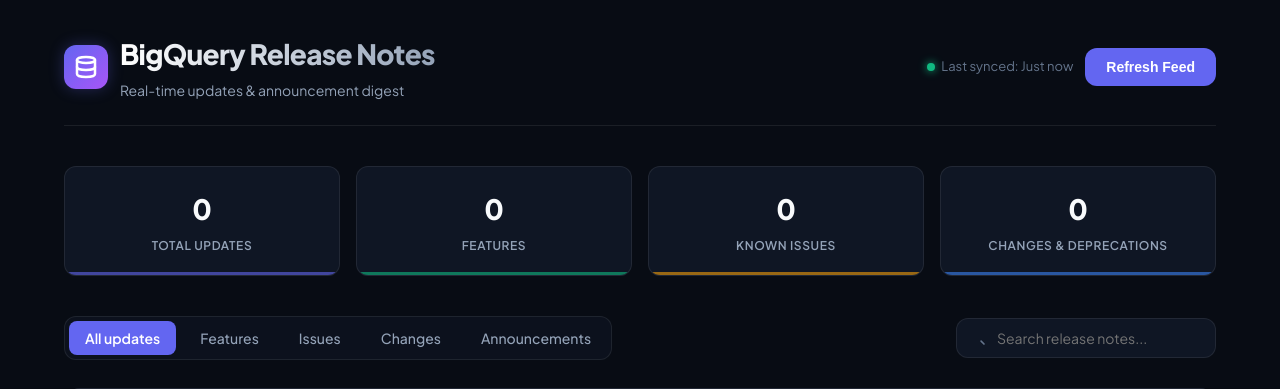
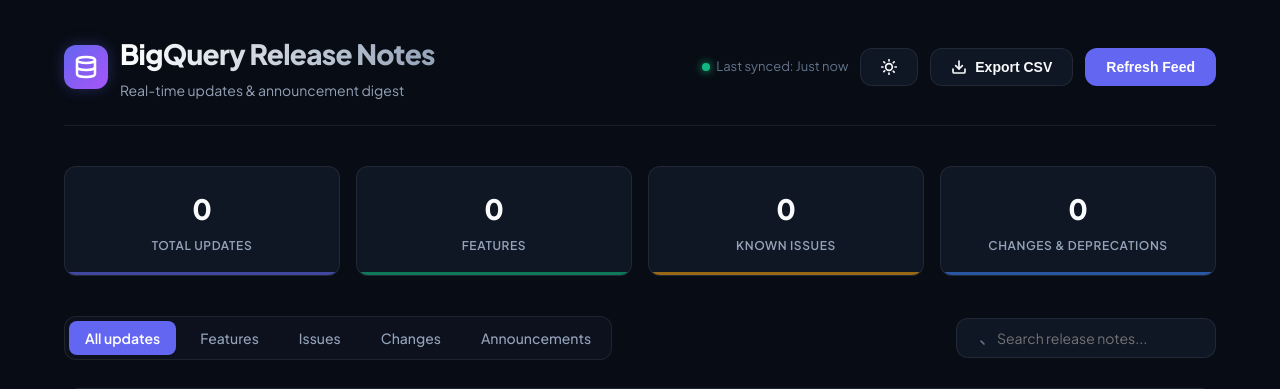
Before and after one commit to SumitTade74/antigravity-event-talks-app, a Flask app: page / in a window 1280 px wide. Shown: the top 389 px of the page. Run offline with Flask 3, Linux system fonts and the light colour scheme; data that the repository does not hold is empty.

Commit message:
Implement Light mode toggle, Copy to Clipboard card buttons, and CSV export functionality

```diff
--- a/static/css/style.css
+++ b/static/css/style.css
@@ -45,6 +45,48 @@
     --transition-fast: 0.15s ease;
     --transition-normal: 0.25s cubic-bezier(0.4, 0, 0.2, 1);
 }
+
+body.light-mode {
+    --bg-main: #f8fafc;
+    --bg-surface: #ffffff;
+    --bg-surface-hover: #f1f5f9;
+    --border-color: rgba(0, 0, 0, 0.08);
+    --border-color-active: rgba(99, 102, 241, 0.5);
+
+    --text-primary: #0f172a;
+    --text-secondary: #475569;
+    --text-muted: #64748b;
+
+    --primary: #4f46e5;
+    --primary-glow: rgba(79, 70, 229, 0.1);
+    --primary-hover: #3730a3;
+
+    --color-feature-bg: rgba(16, 185, 129, 0.15);
+    --color-issue-bg: rgba(245, 158, 11, 0.15);
+    --color-change-bg: rgba(59, 130, 246, 0.15);
+    --color-breaking-bg: rgba(239, 68, 68, 0.15);
+    --color-announcement-bg: rgba(139, 92, 246, 0.15);
+    --color-general-bg: rgba(107, 114, 128, 0.15);
+
+    --shadow-md: 0 4px 6px -1px rgba(0, 0, 0, 0.05), 0 2px 4px -1px rgba(0, 0, 0, 0.03);
+    --shadow-lg: 0 10px 15px -3px rgba(0, 0, 0, 0.04), 0 4px 6px -2px rgba(0, 0, 0, 0.02);
+    --shadow-neon: 0 0 15px rgba(99, 102, 241, 0.15);
+}
+
+/* Theme Toggle Icon visibility rules */
+body.light-mode .theme-icon-sun {
+    display: none !important;
+}
+body.light-mode .theme-icon-moon {
+    display: block !important;
+}
+body:not(.light-mode) .theme-icon-sun {
+    display: block !important;
+}
+body:not(.light-mode) .theme-icon-moon {
+    display: none !important;
+}
+
 
 * {
     box-sizing: border-box;
--- a/static/js/app.js
+++ b/static/js/app.js
@@ -15,6 +15,8 @@ document.addEventListener('DOMContentLoaded', () => {
     const floatingInfo = document.getElementById('floating-info');
     const tweetSelectedBtn = document.getElementById('tweet-selected-btn');
     const clearSelectionBtn = document.getElementById('clear-selection-btn');
+    const themeToggle = document.getElementById('theme-toggle');
+    const exportCsvBtn = document.getElementById('export-csv-btn');
 
     // Stats Elements
     const statTotal = document.getElementById('stat-total');
@@ -26,6 +28,10 @@ document.addEventListener('DOMContentLoaded', () => {
     init();
 
     function init() {
+        // Theme initialization
+        if (localStorage.getItem('theme') === 'light') {
+            document.body.classList.add('light-mode');
+        }
         loadData();
         setupEventListeners();
     }
@@ -48,6 +54,19 @@ document.addEventListener('DOMContentLoaded', () => {
                 render();
             });
         });
+
+        // Theme Toggle
+        themeToggle.addEventListener('click', () => {
+            document.body.classList.toggle('light-mode');
+            if (document.body.classList.contains('light-mode')) {
+                localStorage.setItem('theme', 'light');
+            } else {
+                localStorage.setItem('theme', 'dark');
+            }
+        });
+
+        // Export CSV
+        exportCsvBtn.addEventListener('click', exportToCSV);
 
         // Bulk Actions
         tweetSelectedBtn.addEventListener('click', tweetSelected);
@@ -164,12 +183,9 @@ document.addEventListener('DOMContentLoaded', () => {
         return list;
     }
 
-    // Render updates cards
-    function render() {
+    function getFilteredUpdates() {
         const allUpdates = getFlattenedUpdates();
-
-        // Apply Filters
-        const filtered = allUpdates.filter(item => {
+        return allUpdates.filter(item => {
             const matchesFilter = currentFilter === 'all' ||
                 (currentFilter === 'feature' && item.type.toLowerCase().includes('feature')) ||
                 (currentFilter === 'issue' && item.type.toLowerCase().includes('issue')) ||
@@ -183,6 +199,11 @@ document.addEventListener('DOMContentLoaded', () => {
 
             return matchesFilter && matchesSearch;
         });
+    }
+
+    // Render updates cards
+    function render() {
+        const filtered = getFilteredUpdates();
 
         if (filtered.length === 0) {
             updatesContainer.innerHTML = `
@@ -217,9 +238,16 @@ document.addEventListener('DOMContentLoaded', () => {
                             ${item.html}
                         </div>
                         <div class="card-footer">
+                            <button class="btn btn-sm btn-copy-card" data-id="${item.id}" title="Copy this update to clipboard">
+                                <svg viewBox="0 0 24 24" width="12" height="12" stroke="currentColor" stroke-width="2.5" fill="none" stroke-linecap="round" stroke-linejoin="round" style="margin-right: 4px;">
+                                    <rect x="9" y="9" width="13" height="13" rx="2" ry="2"></rect>
+                                    <path d="M5 15H4a2 2 0 0 1-2-2V4a2 2 0 0 1 2-2h9a2 2 0 0 1 2 2v1"></path>
+                                </svg>
+                                <span class="copy-btn-text">Copy</span>
+                            </button>
                             <button class="btn btn-sm btn-twitter-share" data-id="${item.id}">
-                                <svg viewBox="0 0 24 24" width="14" height="14" fill="currentColor"><path d="M18.244 2.25h3.308l-7.227 8.26 8.502 11.24H16.17l-5.214-6.817L4.99 21.75H1.68l7.73-8.835L1.254 2.25H8.08l4.713 6.231zm-1.161 17.52h1.833L7.084 4.126H5.117z"/></svg>
-                                Tweet Update
+                                <svg viewBox="0 0 24 24" width="12" height="12" fill="currentColor" style="margin-right: 4px;"><path d="M18.244 2.25h3.308l-7.227 8.26 8.502 11.24H16.17l-5.214-6.817L4.99 21.75H1.68l7.73-8.835L1.254 2.25H8.08l4.713 6.231zm-1.161 17.52h1.833L7.084 4.126H5.117z"/></svg>
+                                Tweet
                             </button>
                         </div>
                     </div>
@@ -249,8 +277,8 @@ document.addEventListener('DOMContentLoaded', () => {
 
             // Card click (selects card)
             card.addEventListener('click', (e) => {
-                // If they clicked an anchor link or the tweet button, don't toggle selection
-                if (e.target.tagName === 'A' || e.target.closest('a') || e.target.closest('.btn-twitter-share')) {
+                // If they clicked an anchor link, the tweet button, or copy button, don't toggle selection
+                if (e.target.tagName === 'A' || e.target.closest('a') || e.target.closest('.btn-twitter-share') || e.target.closest('.btn-copy-card')) {
                     return;
                 }
                 toggleSelection(item);
@@ -262,7 +290,62 @@ document.addEventListener('DOMContentLoaded', () => {
                 e.stopPropagation();
                 openTweetIntent(item);
             });
+
+            // Single card Copy button
+            const copyBtn = card.querySelector('.btn-copy-card');
+            copyBtn.addEventListener('click', (e) => {
+                e.stopPropagation();
+                copyToClipboard(item, copyBtn);
+            });
         });
+    }
+
+    // Helper: Copy individual card text to clipboard
+    function copyToClipboard(item, btn) {
+        const textToCopy = `📢 BigQuery ${item.type} Update (${item.date}):\n\n${item.text}\n\nRead more: ${item.link}\n#BigQuery #GCP`;
+        navigator.clipboard.writeText(textToCopy).then(() => {
+            const btnText = btn.querySelector('.copy-btn-text');
+            const originalText = btnText.textContent;
+            btnText.textContent = "Copied!";
+            btn.classList.add('btn-primary'); // Give visual pop
+            setTimeout(() => {
+                btnText.textContent = originalText;
+                btn.classList.remove('btn-primary');
+            }, 1500);
+        }).catch(err => {
+            console.error('Failed to copy text: ', err);
+        });
+    }
+
+    // Export current filtered updates to CSV
+    // Uses a Blob object to support international characters & prevent URL limits
+    function exportToCSV() {
+        const list = getFilteredUpdates();
+        if (list.length === 0) return;
+
+        const headers = ["Date", "Type", "Description", "URL"];
+        const rows = list.map(item => [
+            item.date,
+            item.type,
+            item.text,
+            item.link
+        ]);
+
+        const csvContent = [
+            headers.join(","),
+            ...rows.map(row => row.map(val => `"${val.replace(/"/g, '""')}"`).join(","))
+        ].join("\n");
+
+        const blob = new Blob([csvContent], { type: 'text/csv;charset=utf-8;' });
+        const url = URL.createObjectURL(blob);
+        const link = document.createElement("a");
+        link.setAttribute("href", url);
+        link.setAttribute("download", `bigquery_release_notes_${currentFilter}.csv`);
+        link.style.visibility = 'hidden';
+        document.body.appendChild(link);
+        link.click();
+        document.body.removeChild(link);
+        URL.revokeObjectURL(url);
     }
 
     // Toggle card selection
--- a/templates/index.html
+++ b/templates/index.html
@@ -33,6 +33,30 @@
                     <span class="status-dot"></span>
                     <span id="feed-status-text">Last synced: Just now</span>
                 </div>
+                <button id="theme-toggle" class="btn" aria-label="Toggle theme" title="Toggle Light/Dark Theme">
+                    <svg class="theme-icon-sun" viewBox="0 0 24 24" width="16" height="16" stroke="currentColor" stroke-width="2.5" fill="none" stroke-linecap="round" stroke-linejoin="round">
+                        <circle cx="12" cy="12" r="5"></circle>
+                        <line x1="12" y1="1" x2="12" y2="3"></line>
+                        <line x1="12" y1="21" x2="12" y2="23"></line>
+                        <line x1="4.22" y1="4.22" x2="5.64" y2="5.64"></line>
+                        <line x1="18.36" y1="18.36" x2="19.78" y2="19.78"></line>
+                        <line x1="1" y1="12" x2="3" y2="12"></line>
+                        <line x1="21" y1="12" x2="23" y2="12"></line>
+                        <line x1="4.22" y1="19.07" x2="5.64" y2="17.66"></line>
+                        <line x1="18.36" y1="5.64" x2="19.78" y2="4.22"></line>
+                    </svg>
+                    <svg class="theme-icon-moon" viewBox="0 0 24 24" width="16" height="16" stroke="currentColor" stroke-width="2.5" fill="none" stroke-linecap="round" stroke-linejoin="round" style="display: none;">
+                        <path d="M21 12.79A9 9 0 1 1 11.21 3 7 7 0 0 0 21 12.79z"></path>
+                    </svg>
+                </button>
+                <button id="export-csv-btn" class="btn" aria-label="Export to CSV" title="Export current filtered view to CSV">
+                    <svg viewBox="0 0 24 24" width="16" height="16" stroke="currentColor" stroke-width="2.5" fill="none" stroke-linecap="round" stroke-linejoin="round">
+                        <path d="M21 15v4a2 2 0 0 1-2 2H5a2 2 0 0 1-2-2v-4"></path>
+                        <polyline points="7 10 12 15 17 10"></polyline>
+                        <line x1="12" y1="15" x2="12" y2="3"></line>
+                    </svg>
+                    <span class="btn-text">Export CSV</span>
+                </button>
                 <button id="refresh-btn" class="btn btn-primary" aria-label="Sync release notes">
                     <svg class="spinner" viewBox="0 0 24 24" width="16" height="16" stroke="currentColor" stroke-width="2.5" fill="none" stroke-linecap="round" stroke-linejoin="round">
                         <line x1="12" y1="2" x2="12" y2="6"></line>
```
